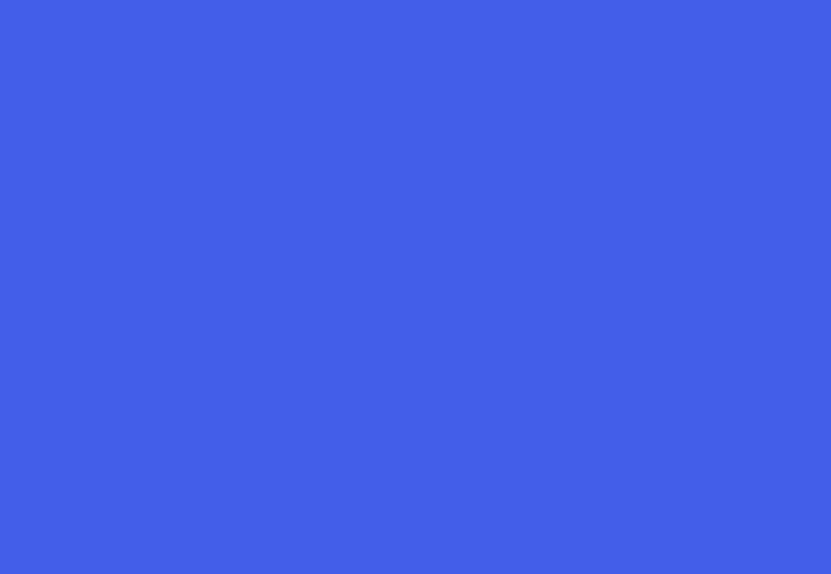
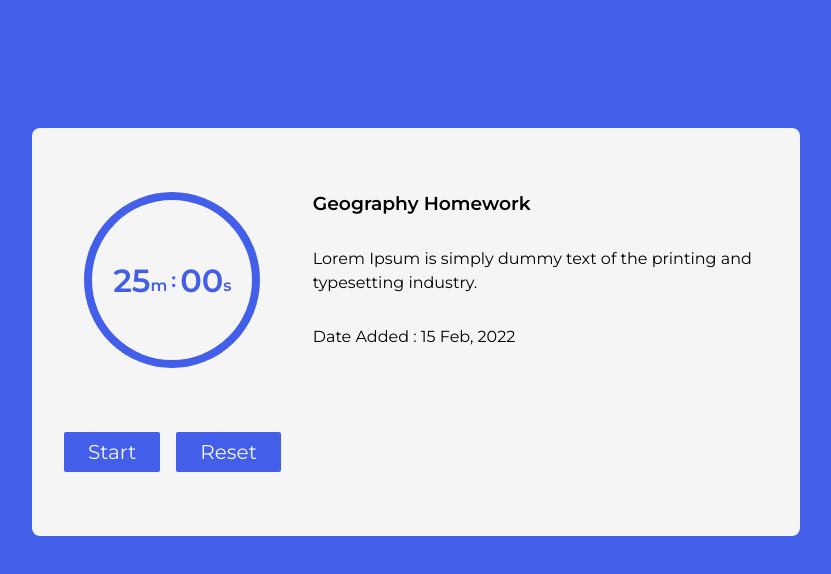
Before and after one commit to tejas-muthya37/pomodoro, a React (Create React App) app: page /task in a window 1280 px wide. Before the commit this address had no page. Shown: the top 574 px of the page, without its empty margins (224-1055 px from the left). Built offline with nearby package versions, Linux system fonts and the light colour scheme.

Commit message:
Feat: Added screen for individual task

```diff
--- a/src/App.js
+++ b/src/App.js
@@ -1,12 +1,14 @@
 import "./App.css";
 import { BrowserRouter as Router, Routes, Route } from "react-router-dom";
 import Homepage from "./Screens/Homepage/Homepage";
+import Task from "./Screens/Task/Task";
 
 function App() {
   return (
     <Router>
       <Routes>
         <Route path="/" element={<Homepage />} />
+        <Route path="/task" element={<Task />} />
       </Routes>
     </Router>
   );
--- a/src/Components/Pomodoro/Pomodoro.js
+++ b/src/Components/Pomodoro/Pomodoro.js
@@ -59,7 +59,20 @@ const Pomodoro = () => {
 
   return (
     <div className="Pomodoro">
-      <h3 className="pomodoro-title">Pomodoro</h3>
+      <div className="timer">
+        {state.displayBreakMessage && (
+          <div>
+            <h3>Break time! Next session starts in: </h3>
+          </div>
+        )}
+        <p className="pomodoro-clock">
+          {timerMinutes}
+          <span>m</span>
+          <span>:</span>
+          {timerSeconds}
+          <span>s</span>
+        </p>
+      </div>
       <div className="pomodoro-button-group">
         <button
           onClick={() => {
@@ -82,16 +95,6 @@ const Pomodoro = () => {
           Reset
         </button>
       </div>
-      <div className="timer">
-        {state.displayBreakMessage && (
-          <div>
-            <h3>Break time! Next session starts in: </h3>
-          </div>
-        )}
-        <span>
-          {timerMinutes}:{timerSeconds}
-        </span>
-      </div>
     </div>
   );
 };
--- a/src/Components/Pomodoro/pomodoro.css
+++ b/src/Components/Pomodoro/pomodoro.css
@@ -1,23 +1,14 @@
 .Pomodoro {
-    padding: 2rem;
     display: flex;
     flex-direction: column;
     align-items: center;
-    gap: 2rem;
-    height: 100%;
-}
-
-.Pomodoro .pomodoro-title {
-    padding: 1rem;
-    font-weight: 500;
-    font-size: 1.5rem;
+    gap: 4rem;
+    color: var(--secondary-color);
 }
 
 .Pomodoro .pomodoro-button-group {
     display: flex;
     gap: 1rem;
-    padding: 1rem;
-    margin-bottom: 1rem;
 }
 
 .Pomodoro button {
@@ -25,9 +16,13 @@
     padding: 0.5rem 1.5rem;
     border: none;
     background-color: var(--primary-color);
-    color: var(--primary-bg);
-    border-radius: 2.5rem;
+    color: var(--secondary-color);
+    border-radius: 2px;
     cursor: pointer;
+}
+
+.Pomodoro span {
+    font-size: 1rem;
 }
 
 .Pomodoro .timer {
@@ -35,6 +30,7 @@
     flex-direction: column;
     justify-content: center;
     align-items: center;
+    font-weight: bold;
 }
 
 .Pomodoro .timer h3 {
@@ -42,15 +38,25 @@
     font-weight: normal;
 }
 
-.Pomodoro .timer span {
-    height: 10rem;
-    width: 10rem;
+.Pomodoro .timer .pomodoro-clock {
+    height: 11rem;
+    width: 11rem;
     display: flex;
     justify-content: center;
     align-items: center;
-    font-size: 2.5rem;
+    font-size: 2rem;
     border-radius: 100%;
-    border: 3px solid var(--primary-color);
+    border: 0.5rem solid var(--primary-color);
+    color: var(--primary-color);
+}
+
+.pomodoro-clock span {
+    margin-top: 0.725rem;
+}
+
+.pomodoro-clock span:nth-child(2) {
+    margin: 0 0.25rem;
+    font-size: 1.25rem;
 }
 
 @media screen and (max-width: 1450px) {
@@ -64,9 +70,13 @@
         flex-direction: column;
     }
 
-    .Pomodoro .timer span {
+    .Pomodoro .timer .pomodoro-clock {
         height: 8rem;
         width: 8rem;
-        font-size: 2rem;
+        font-size: 1.5rem;
+    }
+
+    .pomodoro-clock span {
+        margin-top: 0.325rem;
     }
 }
--- a/src/Components/Tasks/Tasks.js
+++ b/src/Components/Tasks/Tasks.js
@@ -14,6 +14,7 @@ const Tasks = () => {
     p: 3,
     bgcolor: "whitesmoke",
     borderRadius: "0.25rem",
+    outline: "none",
   };
 
   const [open, setOpen] = useState(false);
--- a/src/Screens/Homepage/homepage.css
+++ b/src/Screens/Homepage/homepage.css
@@ -1,5 +1,5 @@
 .homepage-header {
-    width: 70%;
+    width: 50%;
     margin-left: 25%;
     margin-top: 5rem;
     color: var(--secondary-color);
--- a/src/Screens/Task/Task.js
+++ b/src/Screens/Task/Task.js
@@ -1,7 +1,22 @@
 import "./task.css";
+import Pomodoro from "./../../Components/Pomodoro/Pomodoro";
 
 const Task = () => {
-  return <div className="Task"></div>;
+  return (
+    <div className="Task">
+      <div className="task-section">
+        <Pomodoro />
+        <div className="task-details">
+          <h3>Geography Homework</h3>
+          <p className="task-description">
+            Lorem Ipsum is simply dummy text of the printing and typesetting
+            industry.
+          </p>
+          <p className="task-add-date">Date Added : 15 Feb, 2022</p>
+        </div>
+      </div>
+    </div>
+  );
 };
 
 export default Task;
--- a/src/Screens/Task/task.css
+++ b/src/Screens/Task/task.css
@@ -0,0 +1,30 @@
+.task-section {
+    width: 60%;
+    margin: 10% 20%;
+    background-color: var(--secondary-color);
+    padding: 4rem 2rem;
+    border-radius: 0.5rem;
+    display: flex;
+    gap: 2rem;
+    justify-content: space-between;
+    color: var(--tertiary-color);
+}
+
+.task-section .task-description {
+    margin: 2rem auto;
+    line-height: 1.5rem;
+}
+
+@media screen and (max-width: 900px) {
+    .task-section {
+        width: 80%;
+        margin: 10%;
+    }
+}
+
+@media screen and (max-width: 500px) {
+    .task-section {
+        width: 90%;
+        margin: 10% 5%;
+    }
+}
--- a/src/index.js
+++ b/src/index.js
@@ -1,10 +1,13 @@
 import React from "react";
 import ReactDOM from "react-dom/client";
 import App from "./App";
+import { PomodoroProvider } from "./Context/pomodoro-context";
 
 const root = ReactDOM.createRoot(document.getElementById("root"));
 root.render(
   <React.StrictMode>
-    <App />
+    <PomodoroProvider>
+      <App />
+    </PomodoroProvider>
   </React.StrictMode>
 );
```
